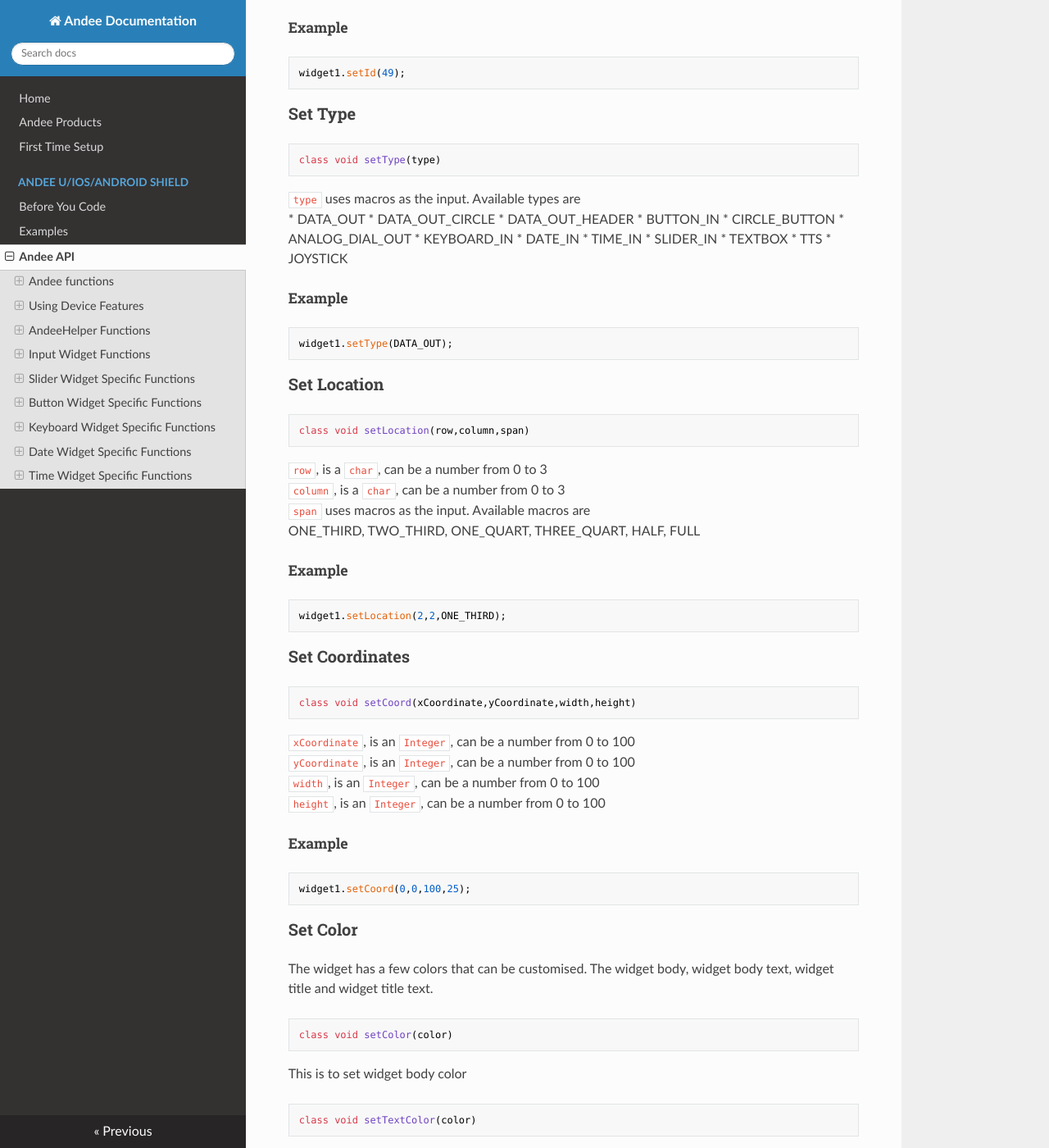
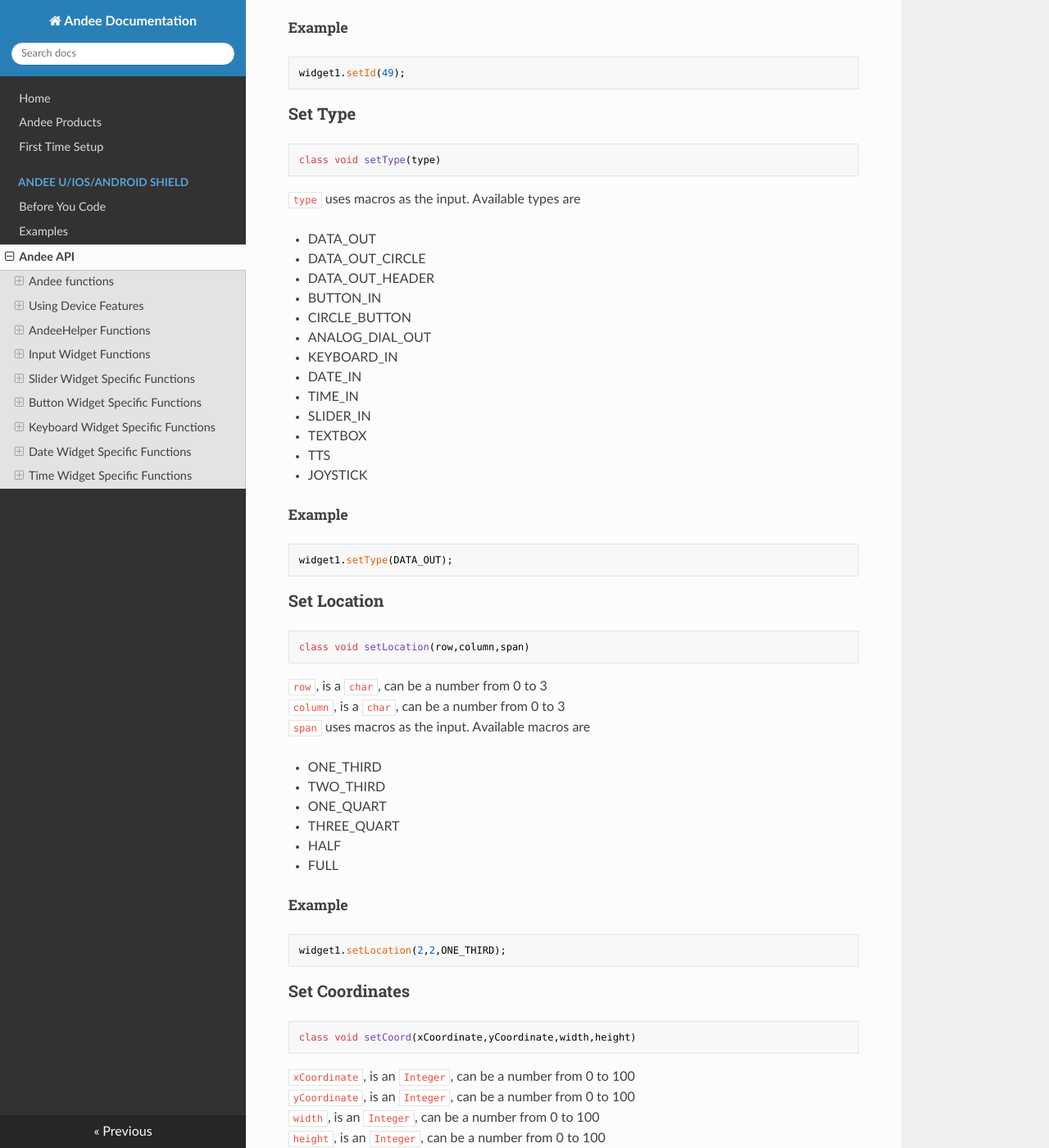
Before and after one commit to Annikken/andeedocs, an MkDocs documentation site: the page built from docs/AndeeAPI.md, in a window 1280 px wide and 1400 px high, scrolled down 7979 px. Shown: the whole window at 82% size. Built offline with MkDocs 1.6.1, drawn with Linux system fonts in a browser that asks for light colours; nearby versions of some CDN libraries.

Commit message:
corrected formatting of document. Lists now display correctly

````diff
--- a/docs/AndeeAPI.md
+++ b/docs/AndeeAPI.md
@@ -355,6 +355,7 @@
 class void setType(type)
 ```
 `type` uses macros as the input. Available types are<br/>
+
 * DATA_OUT
 * DATA_OUT_CIRCLE
 * DATA_OUT_HEADER
@@ -368,6 +369,7 @@
 * TEXTBOX
 * TTS
 * JOYSTICK
+
 ##### Example
 ```cpp
 widget1.setType(DATA_OUT);
@@ -382,7 +384,14 @@
 `row`, is a `char`, can be a number from 0 to 3<br/>
 `column`, is a `char`, can be a number from 0 to 3<br/>
 `span` uses macros as the input. Available macros are<br/>
-ONE_THIRD, TWO_THIRD, ONE_QUART, THREE_QUART, HALF, FULL
+
+* ONE_THIRD
+* TWO_THIRD
+* ONE_QUART
+* THREE_QUART
+* HALF
+* FULL
+
 ##### Example
 ```cpp
 widget1.setLocation(2,2,ONE_THIRD);
@@ -657,6 +666,7 @@
 ```
 This function sets the default day when the date widget is used. When the user taps on the widget, a calendar is presented and the cursor will highlight the default day.<br/>
 Both `day` and `year` are `Integer` while `month` can accept `Integer` and months in macro. The available macros are <br/>
+
 * `Jan`
 * `Feb`
 * `Mar`
@@ -669,6 +679,7 @@
 * `Oct`
 * `Nov`
 * `Dec`
+
 ##### Example
 ```cpp
 widget1.setDefaultDate(07,Feb,2016);
````
